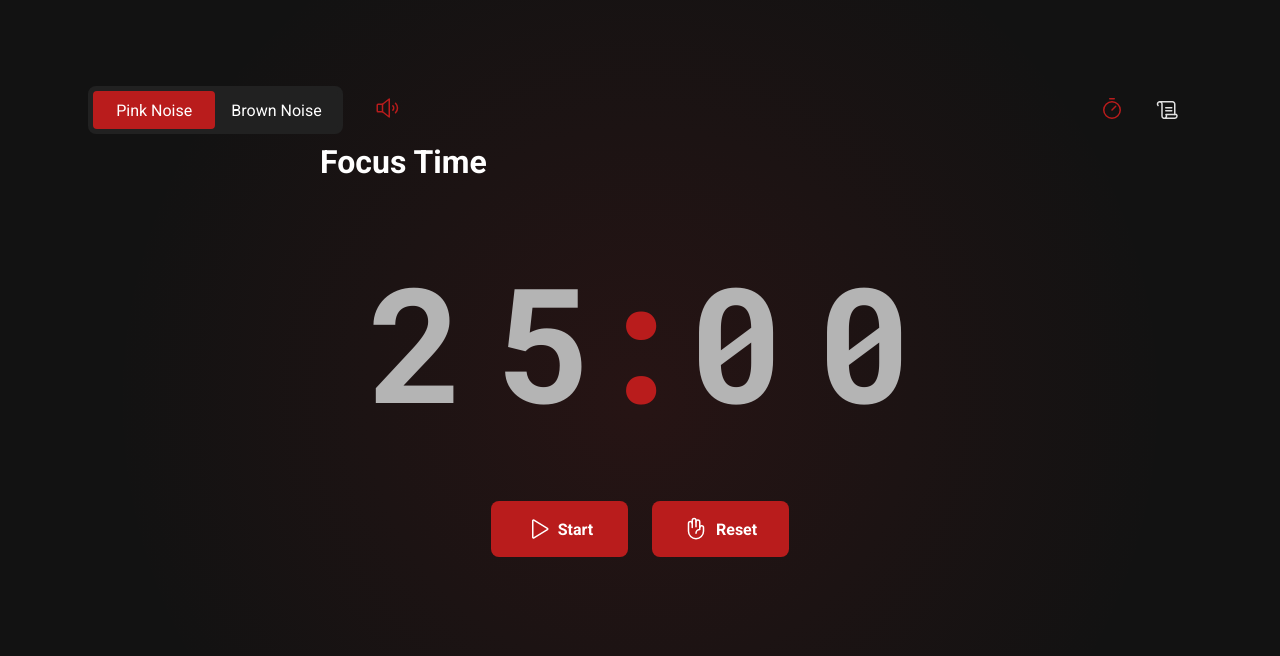
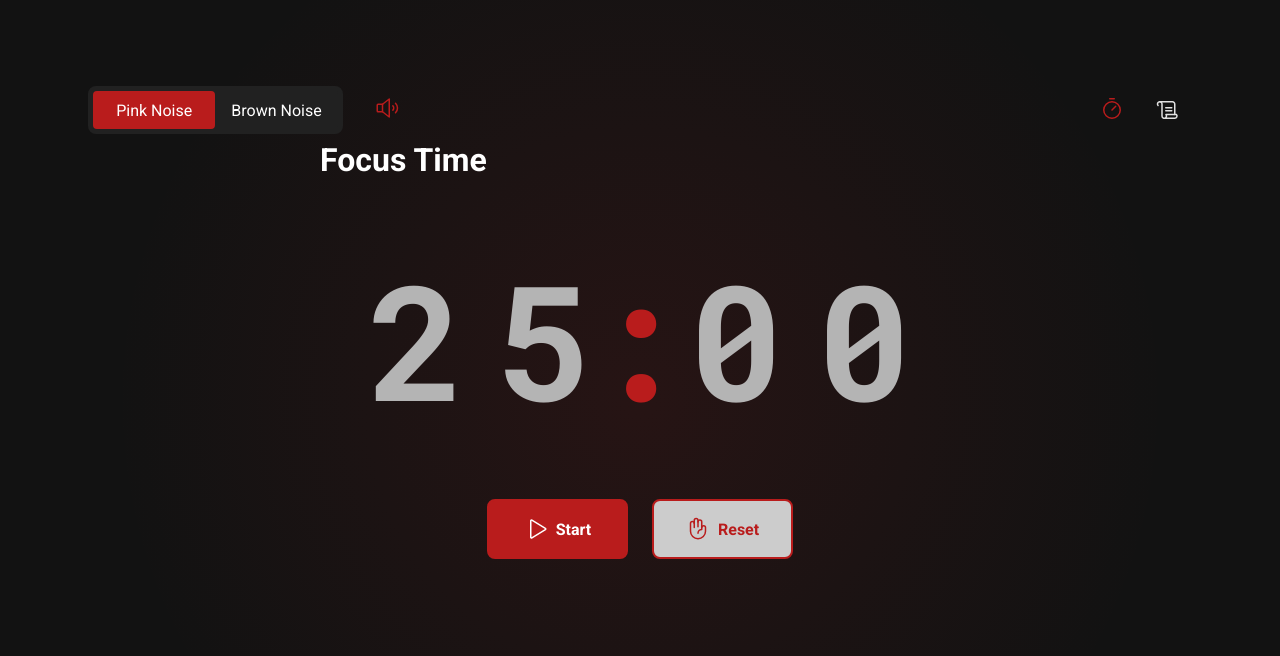
Before and after one commit to yanari/pomodoro-timer, a React (Vite) app: page / in a window 1280 px wide. Shown: the top 656 px of the page. Built offline with nearby package versions, Linux system fonts and the light colour scheme.

Commit message:
play/skip button primary

```diff
--- a/src/pages/Home/index.tsx
+++ b/src/pages/Home/index.tsx
@@ -28,7 +28,11 @@ export function Home() {
             <Countdown />
 
             <ControlButtonsContainer>
-                <ControlButton type="button" onClick={onClickMainButton}>
+                <ControlButton
+                    $isPrimary
+                    type="button"
+                    onClick={onClickMainButton}
+                >
                     {isRunning ? <SkipForward size={24} /> : <Play size={24} />}
                     {isRunning ? 'Skip' : 'Start'}
                 </ControlButton>
--- a/src/pages/Home/styles.ts
+++ b/src/pages/Home/styles.ts
@@ -31,16 +31,22 @@ export const ControlButtonsContainer = styled.div`
     max-width: 40rem;
 `
 
-export const ControlButton = styled.button`
-    background: ${(props) => props.theme.primary};
-    border: 0;
+interface ControlButtonProps {
+    $isPrimary?: boolean
+}
+
+export const ControlButton = styled.button<ControlButtonProps>`
+    background: ${(props) =>
+        props.$isPrimary ? props.theme.primary : props.theme.white};
+    border: 2px solid ${(props) => props.theme.primary};
     padding: 1rem 2rem;
     border-radius: 8px;
 
     display: flex;
     align-items: center;
     justify-content: center;
-    color: ${(props) => props.theme.text};
+    color: ${(props) =>
+        props.$isPrimary ? props.theme.text : props.theme.primary};
 
     gap: 0.5rem;
     font-weight: bold;
--- a/src/styles/themes/default.ts
+++ b/src/styles/themes/default.ts
@@ -1,4 +1,5 @@
 export const defaultTheme = {
+    white: '#ccc',
     countdownBg: '#212121',
     textTimer: '#E1E1E1',
     background: '#121212',
```
